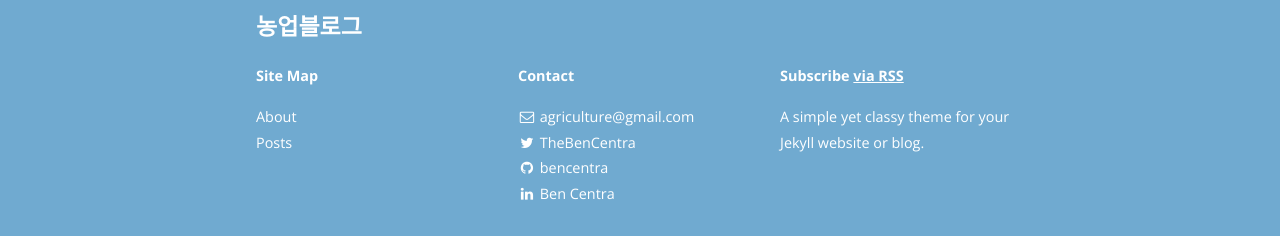
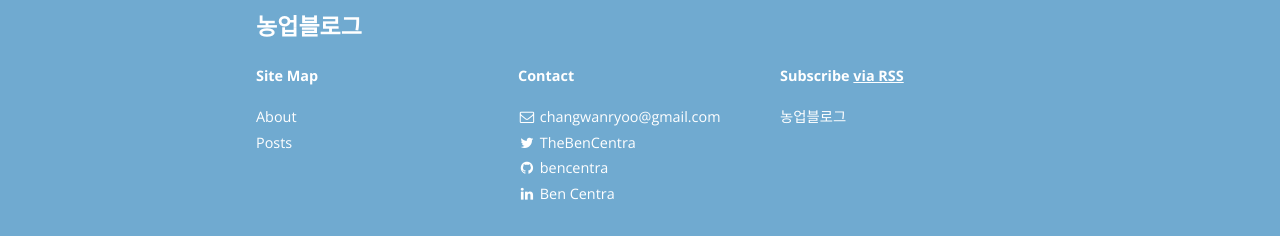
Before and after one commit to ryoochangwan/ryoochangwan.github.io, a Jekyll site: the page built from index.html, in a window 1280 px wide. Shown: the part 1962-2198 px from the top of the page. Built offline with Jekyll 4.4.1, drawn with Linux system fonts in a browser that asks for light colours; nearby versions of some CDN libraries; the list of posts is cut into pages by our own code.

Commit message:
update _config.yml

```diff
--- a/_config.yml
+++ b/_config.yml
@@ -11,10 +11,9 @@ exclude:
 # Site settings
 title: 농업블로그
 subtitle: "농업 블로그입니다"
-email: agriculture@gmail.com
-name: 이름이름
-description: >
-  A simple yet classy theme for your Jekyll website or blog.
+email: changwanryoo@gmail.com
+name: Ryoo Changwan
+description: 농업블로그
 # Base URL of site (i.e. /blog). It should always start with a slash,
 # and never end with a slash. Set it to a blank value if hosting at the
 # root of your server.
```
